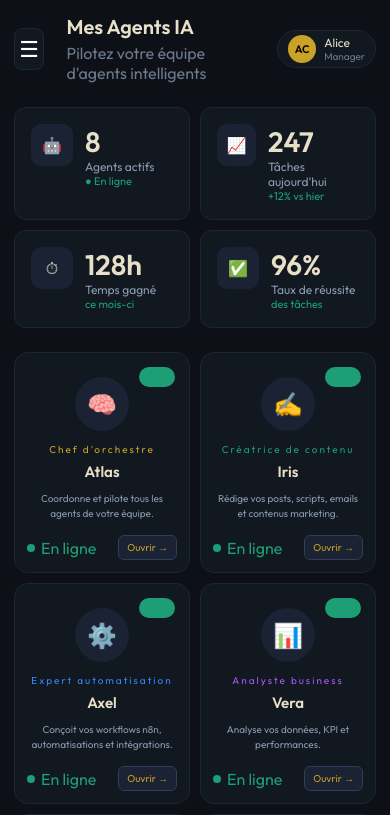
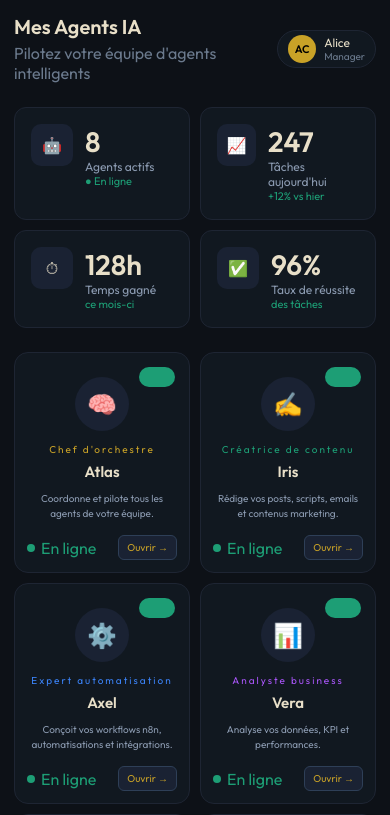
Before and after one commit to adrien-athenia/athenia, a Next.js app: page / in a window 390 px wide. Shown: the top 815 px of the page. Built offline with nearby package versions, Linux system fonts and the light colour scheme.

Commit message:
disable mobile sidebar

```diff
--- a/app/page.module.css
+++ b/app/page.module.css
@@ -396,4 +396,49 @@
     font-size: 10px;
     padding: 5px 8px;
   }
+}@media (max-width: 768px) {
+  .sidebar,
+  .sidebarOpen,
+  .overlay,
+  .overlayActive {
+    display: none !important;
+    visibility: hidden !important;
+    opacity: 0 !important;
+    pointer-events: none !important;
+    z-index: -999 !important;
+  }
+
+  .dash {
+    display: block !important;
+    width: 100% !important;
+    min-height: 100vh !important;
+    overflow-x: hidden !important;
+    pointer-events: auto !important;
+  }
+
+  .main {
+    width: 100% !important;
+    max-width: 100% !important;
+    padding: 14px !important;
+    overflow-x: hidden !important;
+    pointer-events: auto !important;
+    position: relative !important;
+    z-index: 1 !important;
+  }
+
+  .hamburger {
+    display: none !important;
+  }
+
+  * {
+    pointer-events: auto;
+  }
+
+  .statsGrid {
+    grid-template-columns: repeat(2, minmax(0, 1fr)) !important;
+  }
+
+  .agentsGrid {
+    grid-template-columns: repeat(2, minmax(0, 1fr)) !important;
+  }
 }
```
